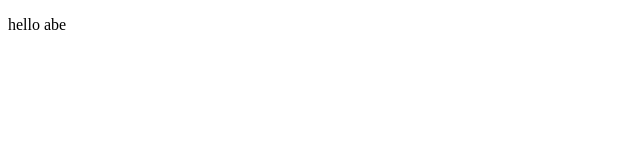
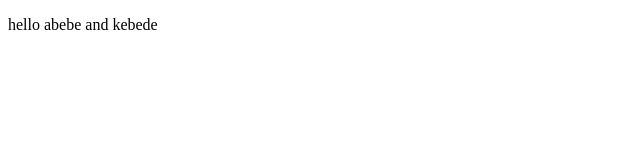
Before and after one commit to BASHANEW/gitPractice, a plain HTML site: page index.html in a window 1280 px wide. Shown: the whole page, without its empty margins (0-640 px from the left). Drawn offline with Linux system fonts and the light colour scheme.

Commit message:
Update index.html

```diff
--- a/index.html
+++ b/index.html
@@ -6,6 +6,6 @@
     <title>Git Practice</title>
 </head>
 <body>
-    <P>hello abe</P>
+    <P>hello abebe and kebede</P>
 </body>
 </html>
```
